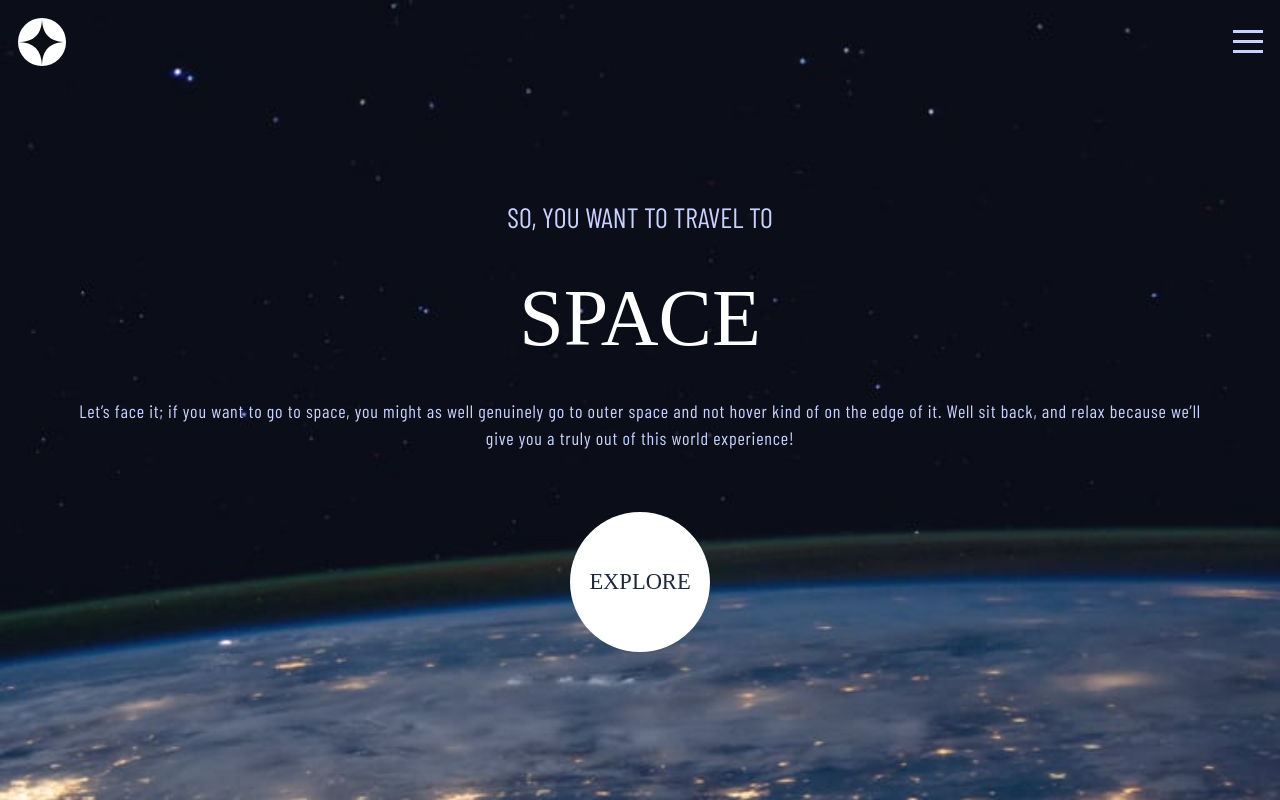
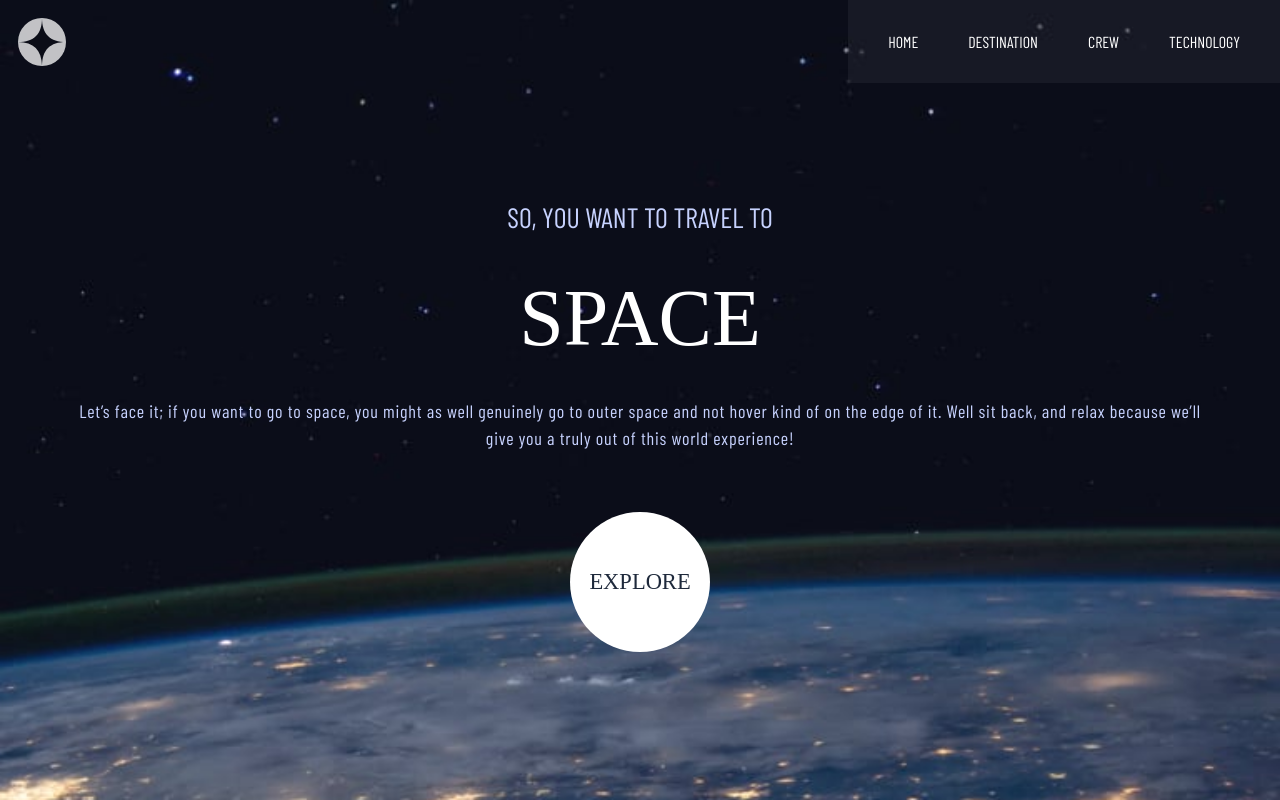
Before and after one commit to FernandoLorca/space-tourism-website, a React (Vite) app: page / in a window 1280 px wide. Built offline with nearby package versions, Linux system fonts and the light colour scheme; a web font is replaced by a local one.

Commit message:
Working in tablet navbar. Push to remote repo to pull in laptop to still working

```diff
--- a/src/components/navbar/MobileNvabar/MobileNavbar.jsx
+++ b/src/components/navbar/MobileNvabar/MobileNavbar.jsx
@@ -2,7 +2,7 @@ import NavbarAnchor from './NavbarAnchor'
 
 const MobileNavbar = ({ hiddenState, handleClickFunction }) => {
   return (
-    <div className="relative">
+    <div className="relative md:hidden">
       <div
         className={`h-screen w-screen absolute z-20 cursor-pointer ${hiddenState}`}
         onClick={handleClickFunction}
--- a/src/components/navbar/MobileNvabar/Navbar.jsx
+++ b/src/components/navbar/MobileNvabar/Navbar.jsx
@@ -2,7 +2,7 @@ import { Link } from 'react-router-dom'
 
 const Navbar = ({ handleClickFunction, hiddenState }) => {
   return (
-    <div className="flex justify-between items-center">
+    <div className="flex justify-between items-center md:hidden">
       <div>
         <Link to="/" className="hover:opacity-75">
           <img src="./src/assets/shared/logo.svg" alt="" />
--- /dev/null
+++ b/src/components/navbar/TabletNavbar/TabletNavbar.jsx
@@ -0,0 +1,29 @@
+const TabletNavbar = () => {
+  return (
+    <nav className="hidden md:flex justify-between text-white -m-7">
+      <a href="#" className="hover:opacity-75 p-7">
+        <img src="./src/assets/shared/logo.svg" alt="" />
+      </a>
+
+      <ul className="pr-16 relative">
+        <div className="bg-white w-full h-full absolute opacity-5"></div>
+        <div className="flex gap-20 justify-center items-center h-full uppercase relative z-10">
+          <li className="pl-16">
+            <a href="#">Home</a>
+          </li>
+          <li>
+            <a href="#">Destination</a>
+          </li>
+          <li>
+            <a href="#">Crew</a>
+          </li>
+          <li>
+            <a href="#">Technology</a>
+          </li>
+        </div>
+      </ul>
+    </nav>
+  )
+}
+
+export default TabletNavbar
--- a/src/pages/Home.jsx
+++ b/src/pages/Home.jsx
@@ -1,6 +1,7 @@
 import { useState } from 'react'
 
 import Navbar from '../components/navbar/MobileNvabar/Navbar'
+import TabletNavbar from '../components/navbar/TabletNavbar/TabletNavbar'
 import Hero from '../components/home/Hero'
 import Explore from '../components/home/Explore'
 import MobileNavbar from '../components/navbar/MobileNvabar/MobileNavbar'
@@ -31,6 +32,7 @@ const Home = () => {
           hiddenState={classNameOpen}
           handleClickFunction={() => handleClickOpen()}
         />
+        <TabletNavbar />
 
         <main className="text-white text-center">
           <Hero />
```
